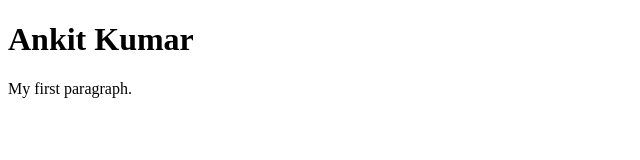
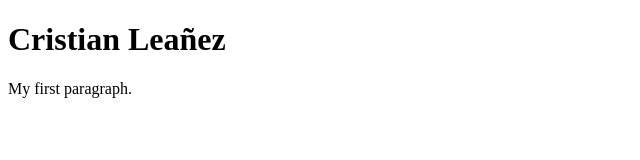
Before and after one commit to Ankit-Kum/Website, a plain HTML site: page index.html in a window 1280 px wide. Shown: the whole page, without its empty margins (0-640 px from the left). Drawn offline with Linux system fonts and the light colour scheme.

Commit message:
Cristian

```diff
--- a/index.html
+++ b/index.html
@@ -1,8 +1,9 @@
+
 <!DOCTYPE html>
 <html>
 <body>
 
-<h1>Ankit Kumar</h1>
+<h1>Cristian Leañez</h1>
 
 <p>My first paragraph.</p>
 
```
